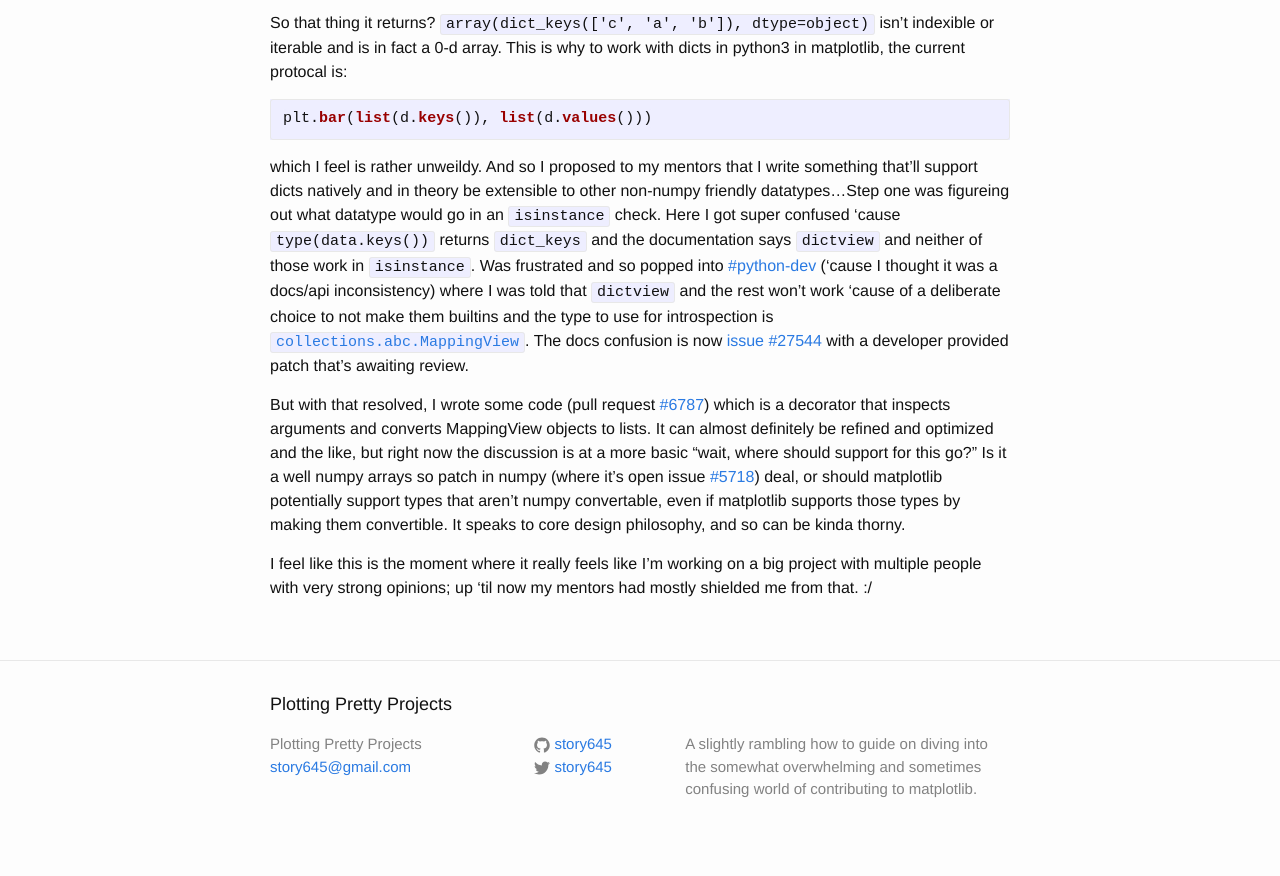
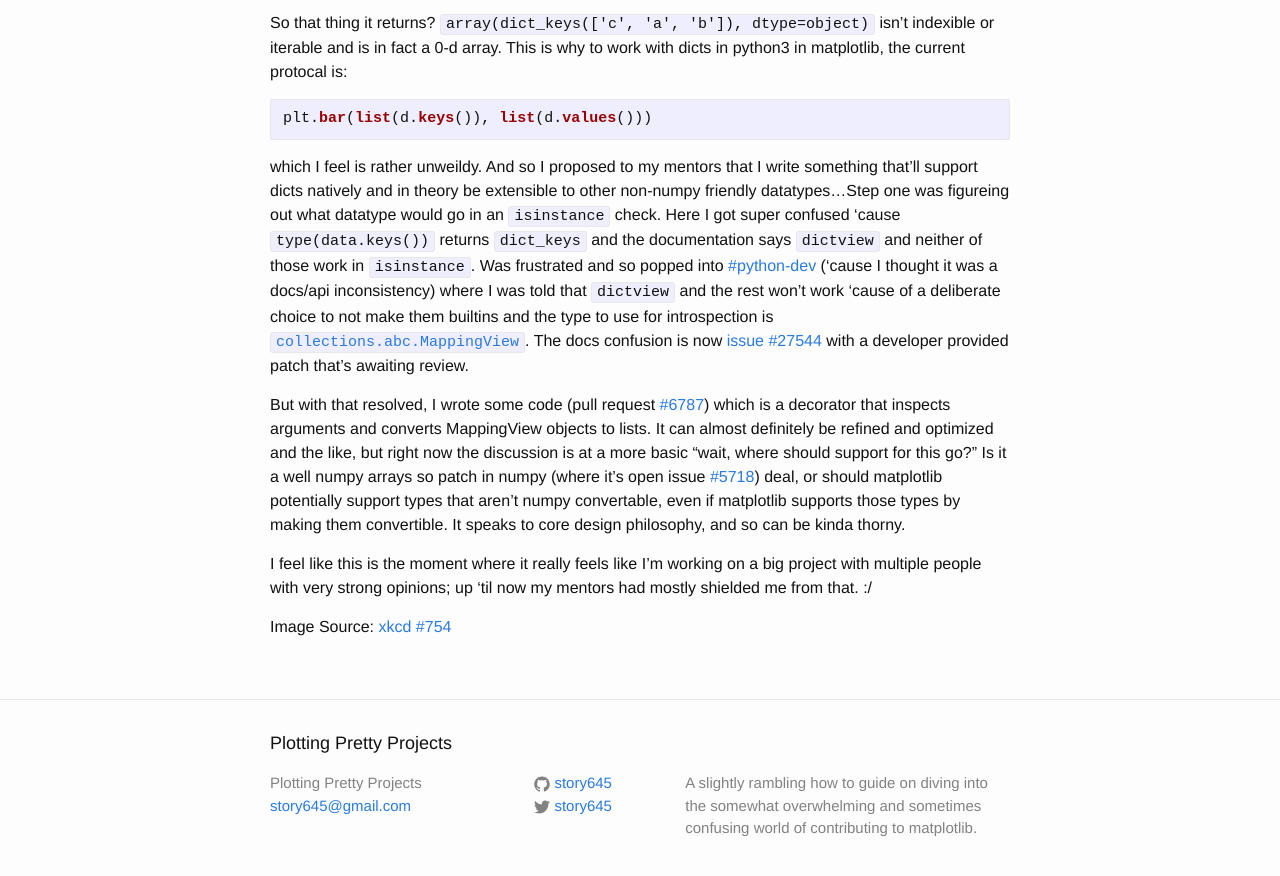
Before and after one commit to story645/story645.github.io, a Jekyll site: the page built from _posts/2016-07-18-upstream.md, in a window 1280 px wide and 900 px high, scrolled down 670 px. Shown: the top 876 px of the window. Built offline with Jekyll 4.4.1, drawn with Linux system fonts in a browser that asks for light colours.

Commit message:
Update 2016-07-18-upstream.md

```diff
--- a/_posts/2016-07-18-upstream.md
+++ b/_posts/2016-07-18-upstream.md
@@ -28,3 +28,5 @@ which I feel is rather unweildy. And so I proposed to my mentors that I write so
 But with that resolved, I wrote some code (pull request [#6787](https://github.com/matplotlib/matplotlib/pull/6787)) which is a decorator that inspects arguments and converts MappingView objects to lists. It can almost definitely be refined and optimized and the like, but right now the discussion is at a more basic "wait, where should support for this go?" Is it a well numpy arrays so patch in numpy (where it's open issue [#5718](https://github.com/numpy/numpy/issues/5718)) deal, or should matplotlib potentially support types that aren't numpy convertable, even if matplotlib supports those types by making them convertible. It speaks to core design philosophy, and so can be kinda thorny.
 
 I feel like this is the moment where it really feels like I'm working on a big project with multiple people with very strong opinions; up 'til now my mentors had mostly shielded me from that. :/
+
+Image Source: [xkcd #754](https://xkcd.com/754/)
```
